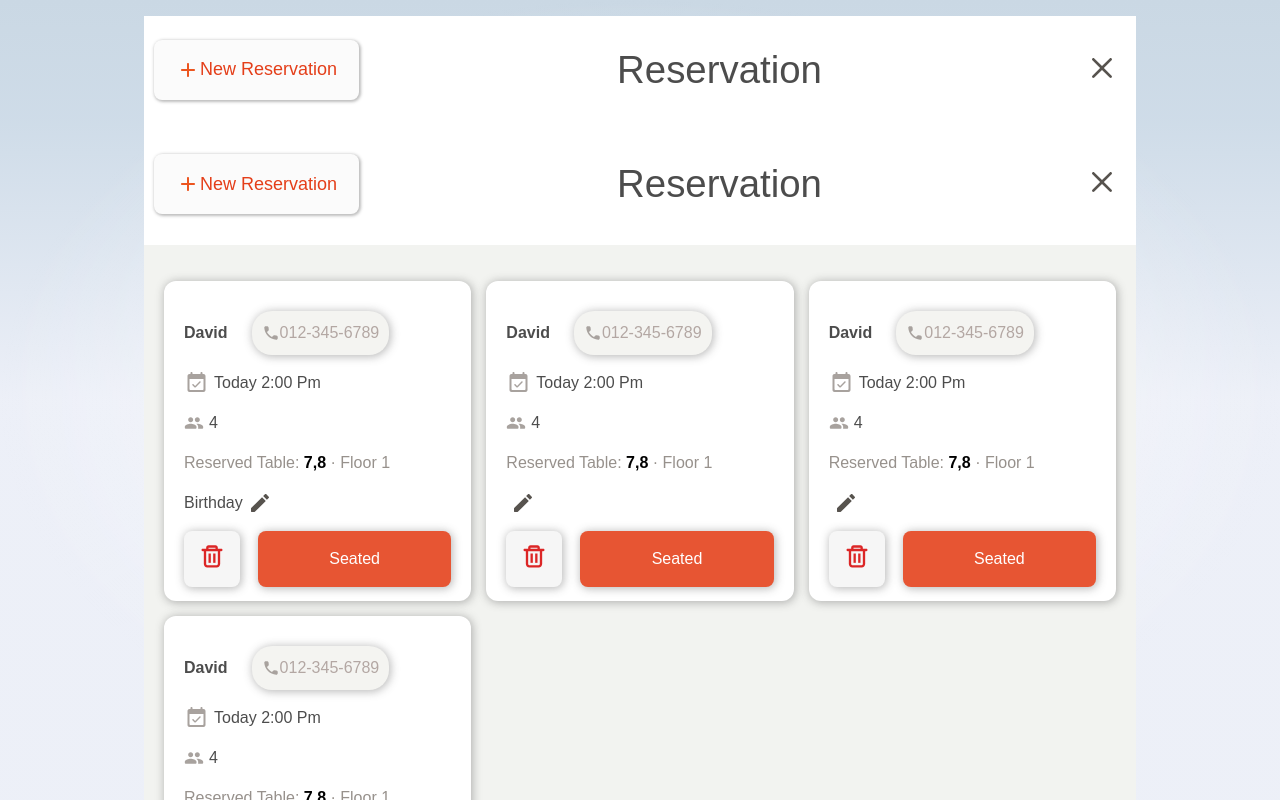
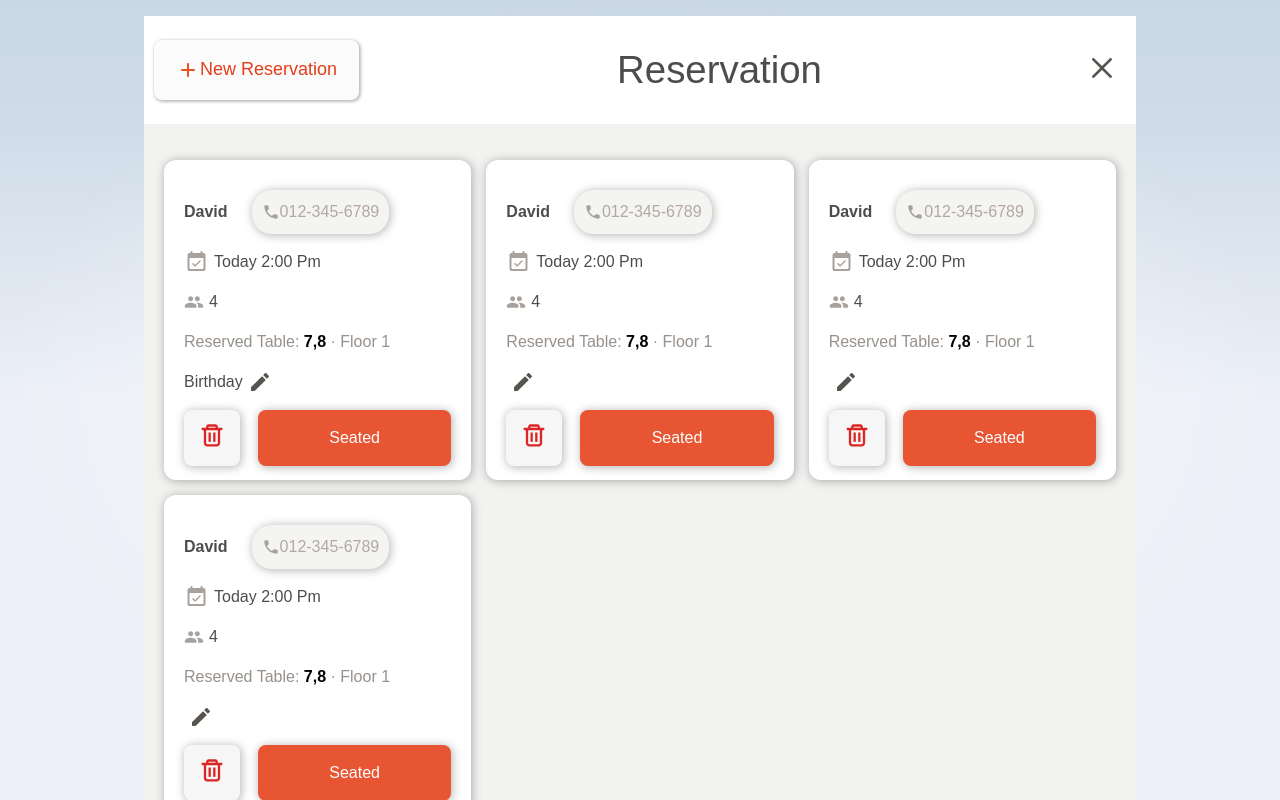
Before and after one commit to SeungGukYoo/yunaencos-project, a SvelteKit app: page / in a window 1280 px wide. Shown: the top 800 px of the page. Built offline with nearby package versions, Linux system fonts and the light colour scheme.

Commit message:
feat: 조건부 상태에 따른 리스트 컴포넌트 렌데렁

```diff
--- a/src/routes/+page.svelte
+++ b/src/routes/+page.svelte
@@ -1,9 +1,7 @@
-<script>
-	import welcome_fallback from '$lib/images/svelte-welcome.png';
-	import welcome from '$lib/images/svelte-welcome.webp';
-	import Counter from './Counter.svelte';
+<script lang="ts">
 	import List from './List.svelte';
-	import { default as Header, default as Title } from './Title.svelte';
+
+	import { handleMode } from '../store';
 </script>
 
 <svelte:head>
@@ -12,8 +10,11 @@
 </svelte:head>
 
 <section class="main">
-	<Title />
-	<List />
+	{#if $handleMode}
+		<p>new Reservation page</p>
+	{:else}
+		<List />
+	{/if}
 </section>
 
 <style>
```
